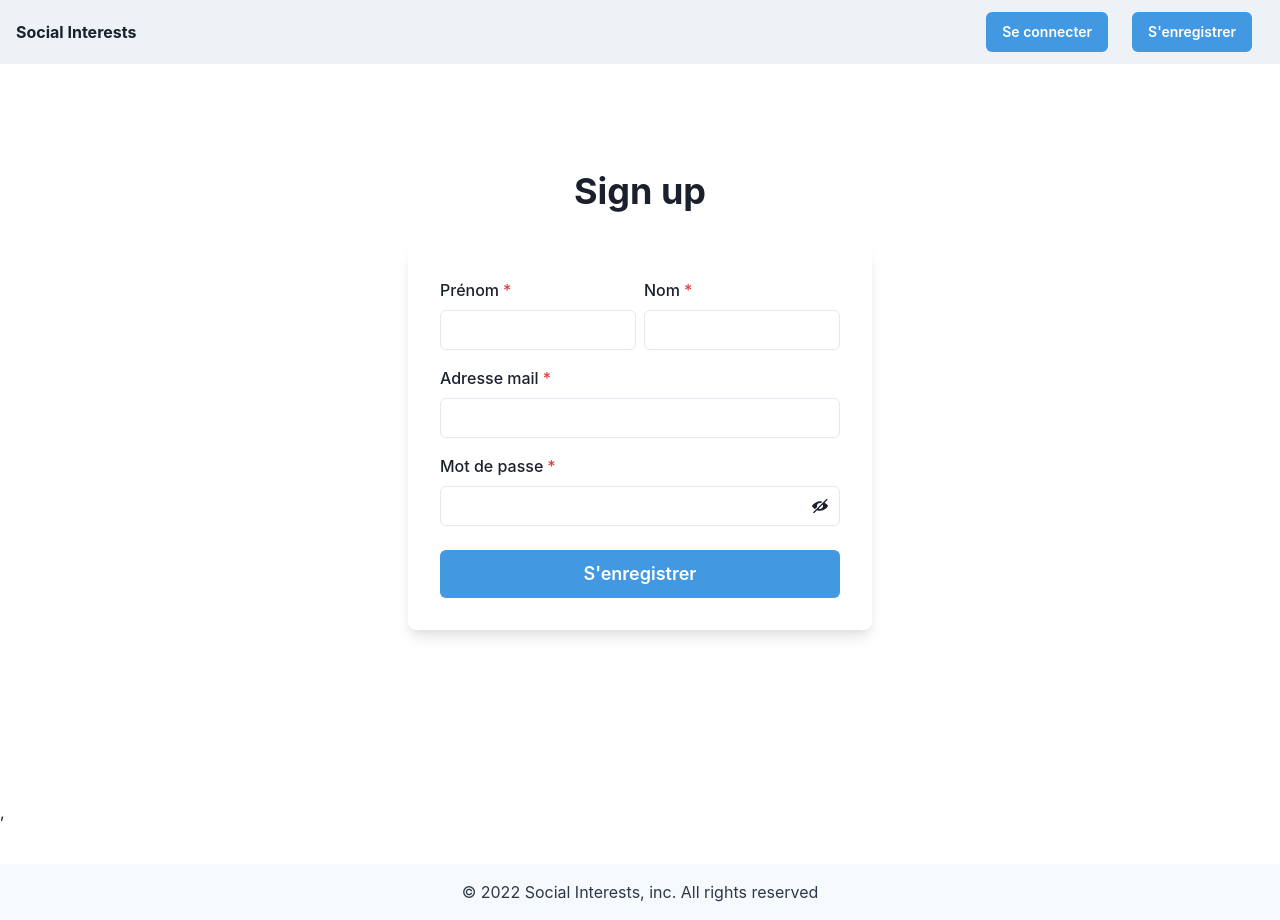
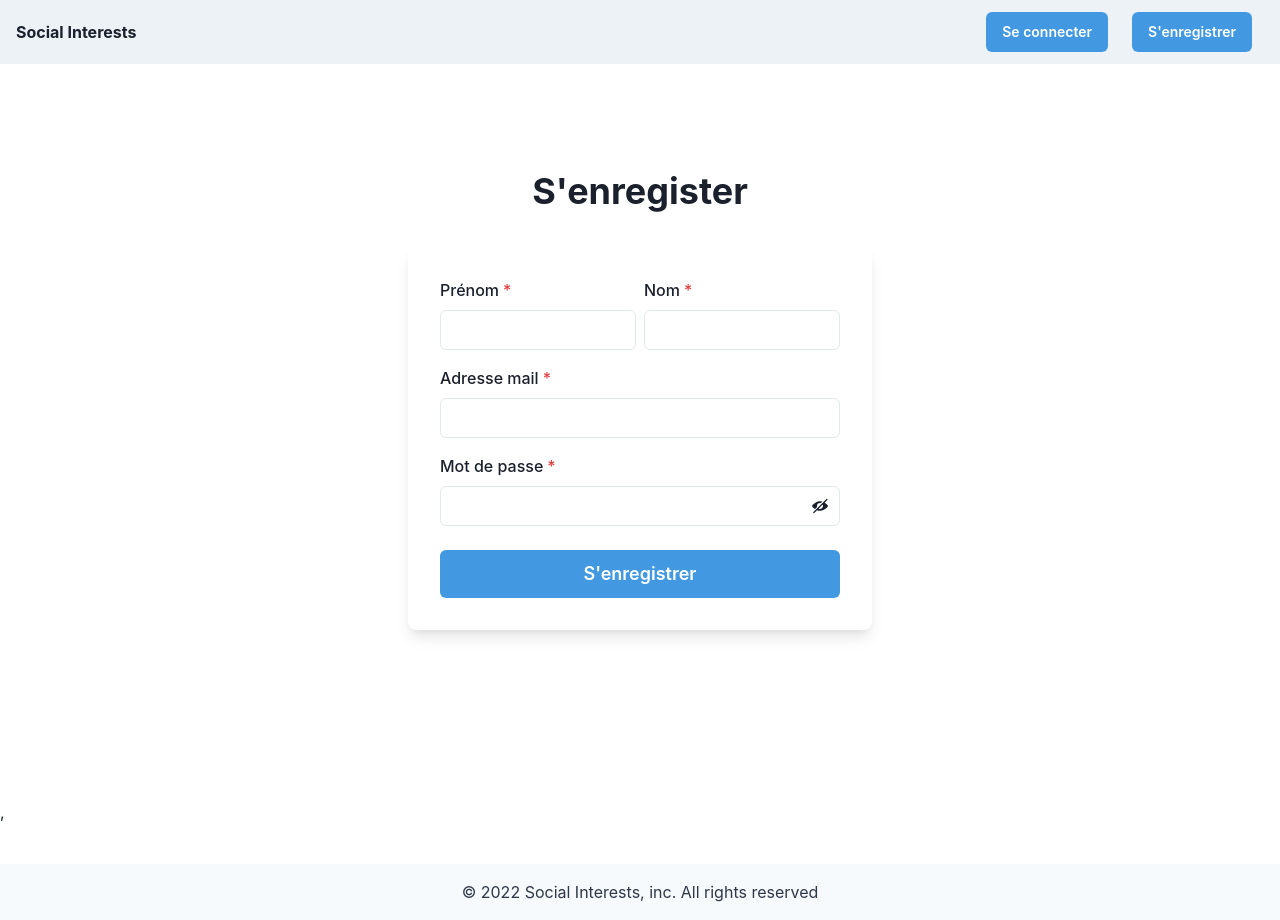
Before and after one commit to ryanbyloos/social-interests, a React (Create React App) app in the folder frontend/: page /signup in a window 1280 px wide. Built offline with nearby package versions, Linux system fonts and the light colour scheme.

Commit message:
use navigate friend page

```diff
--- a/frontend/src/components/FriendCard.jsx
+++ b/frontend/src/components/FriendCard.jsx
@@ -8,6 +8,7 @@ import {
     Stack,
     Button
 } from '@chakra-ui/react';
+
 
 export default function SocialProfileSimple() {
     return (
--- a/frontend/src/components/FriendList.jsx
+++ b/frontend/src/components/FriendList.jsx
@@ -10,11 +10,14 @@ import {
     InputLeftElement,
     Input,
 } from '@chakra-ui/react';
+import { useLocation, useNavigate } from 'react-router-dom';
 
 import { SearchIcon } from '@chakra-ui/icons';
 
 function FriendCard(props) {
     const { name, pic } = props;
+    const location = useLocation();
+    const navigate = useNavigate();
     return (
         <Box
             px={{ base: 2, md: 4 }}
@@ -30,6 +33,7 @@ function FriendCard(props) {
                     alt={'Avatar Alt'}
                     mb={4}
                     pos={'relative'}
+                    onClick={() => navigate("/friend" + location.search)}
                 />
                 <Box>
                     <Text>
--- a/frontend/src/components/Signup.jsx
+++ b/frontend/src/components/Signup.jsx
@@ -28,7 +28,7 @@ import {
         <Stack spacing={8} mx={'auto'} maxW={'lg'} py={12} px={6}>
           <Stack align={'center'}>
             <Heading fontSize={'4xl'} textAlign={'center'}>
-              Sign up
+              S'enregister
             </Heading>
           </Stack>
           <Box
```
